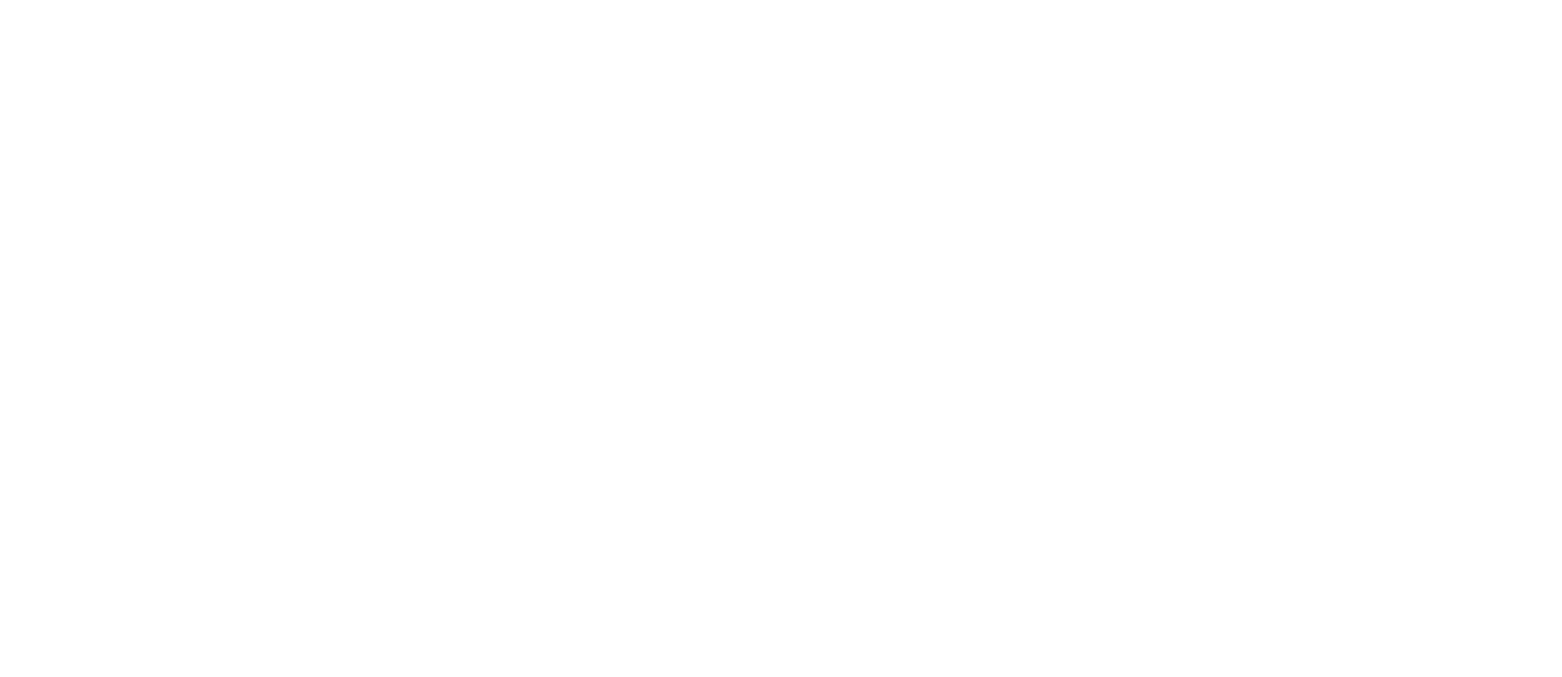
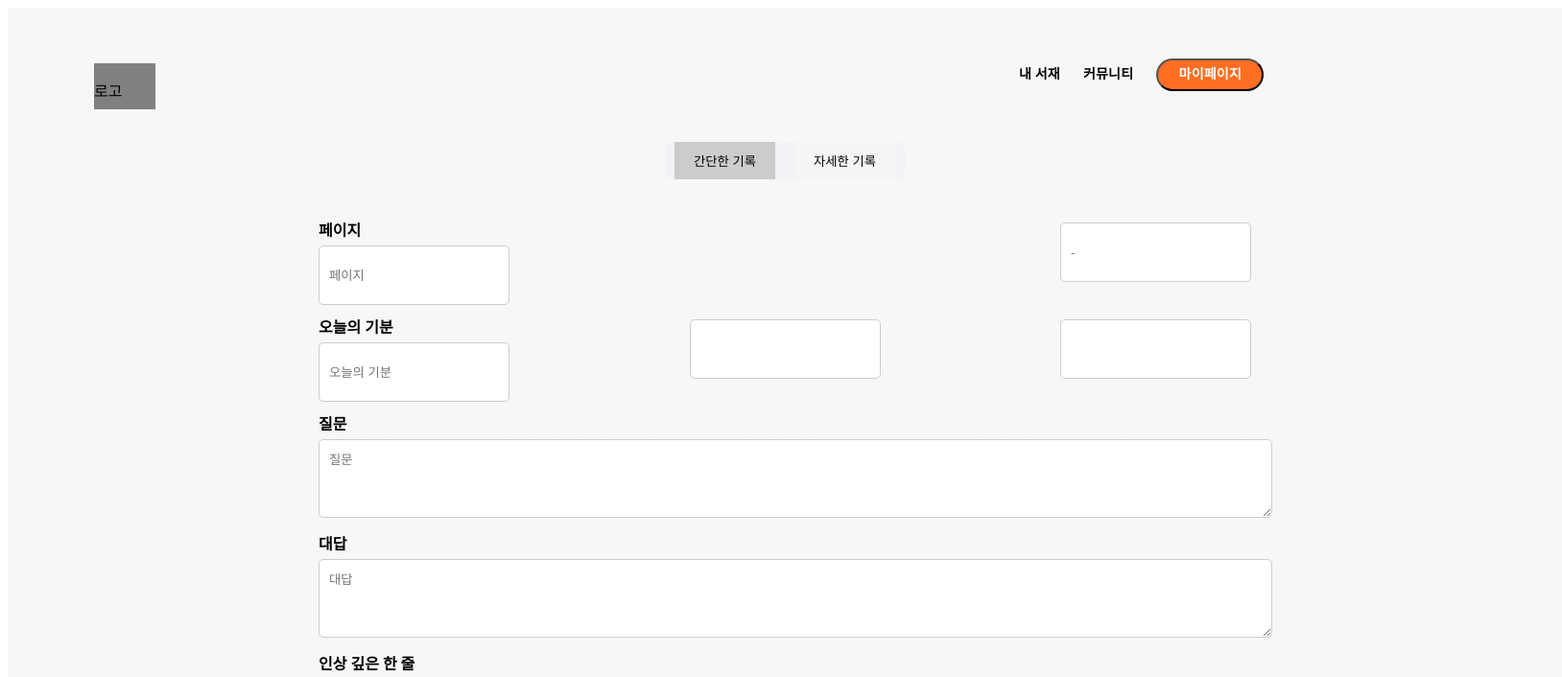
Before and after one commit to hackathon-hongik/Front, a React (Create React App) app: page /simplenote in a window 1280 px wide. Before the commit this address had no page. Shown: the top 706 px of the page at 96% size, 1628 px wide, since content can reach past the window. Built offline with nearby package versions, Linux system fonts and the light colour scheme.

Commit message:
MakeNote

```diff
--- a/package.json
+++ b/package.json
@@ -9,12 +9,16 @@
     "@testing-library/jest-dom": "^5.17.0",
     "@testing-library/react": "^13.4.0",
     "@testing-library/user-event": "^13.5.0",
+    "autoprefixer": "^10.4.19",
     "axios": "^1.7.2",
     "eslint-plugin-jsx-a11y": "^6.9.0",
+    "postcss": "^8.4.40",
     "react": "^18.3.1",
     "react-dom": "^18.3.1",
     "react-router-dom": "^6.25.1",
     "react-scripts": "5.0.1",
+    "styled-components": "^6.1.12",
+    "tailwindcss": "^3.4.6",
     "web-vitals": "^2.1.4"
   },
   "scripts": {
--- /dev/null
+++ b/postcss.config.js
@@ -0,0 +1,6 @@
+module.exports = {
+  plugins: {
+    tailwindcss: {},
+    autoprefixer: {},
+  },
+}
--- a/src/App.js
+++ b/src/App.js
@@ -2,6 +2,7 @@
 import { AfterLoginMain } from "./components/AfterLoginMain";
 import { Login } from "./components/Login";
 import { Join } from "./components/Join";
+import { SimpleNote } from "./components/SimpleNote";
 
 import {Routes,Route} from "react-router-dom";
 
@@ -12,6 +13,7 @@
       <Route path="/login" element={<Login/>}/>
       <Route path="/join" element={<Join/>}/>
       <Route path="/afterlogin" element={<AfterLoginMain/>}/>
+      <Route path="/simplenote" element={<SimpleNote/>}/>
     </Routes>
   );
 }
--- a/src/components/SimpleNote.jsx
+++ b/src/components/SimpleNote.jsx
@@ -0,0 +1,276 @@
+import React from "react";
+import { useState } from "react";
+import styled from "styled-components";
+import { useNavigate } from "react-router-dom";
+
+const AppContainer = styled.div`
+   font-family: "Pretendard JP";
+    width:1620px;
+    display: flex;
+    flex-direction: column;
+    align-items: center;
+    margin:auto;
+    background: linear-gradient(0deg, rgba(26, 54, 54, 0.04) 0%, rgba(26, 54, 54, 0.04) 100%), #FFF;
+`;
+
+const Header = styled.div`
+  width: 100%;
+  height: 120px;
+  display: flex;
+  flex-direction: row;
+`;
+
+const Logo = styled.div`
+  width: 64px;
+  height: 48px;
+  margin-top: 58px;
+  margin-left: 90px;
+  background-color: grey;
+`;
+
+const Nav = styled.div`
+  width: 500px;
+  height: 50px;
+  display: flex;
+  flex-direction: row;
+  align-items: center;
+  margin-top: 45px;
+  margin-left: auto;
+  margin-right: 90px;
+
+  a {
+    font-size: 14px;
+    font-style: normal;
+    font-weight: 600;
+    line-height: 142.9%; /* 20.006px */
+    letter-spacing: 0.203px;
+    cursor: pointer;
+    &:hover {
+      color: gray;
+    }
+  }
+
+  li {
+    list-style-type: none;
+    margin-left: 24px;
+  }
+`;
+
+const MypageBtn = styled.button`
+  width: 112px;
+  height: 34px;
+  display: flex;
+  padding: 8px 18px;
+  justify-content: center;
+  align-items: center;
+  gap: 8px;
+  border-radius: 20px;
+  color: #fff;
+  text-align: center;
+  font-feature-settings: 'ss10' on;
+  font-family: "Pretendard JP";
+  font-size: 14px;
+  font-style: normal;
+  font-weight: 600;
+  line-height: 142.9%; /* 20.006px */
+  letter-spacing: 0.203px;
+  background: #ff6e23;
+  position: relative;
+`;
+
+const ButtonToggle = styled.div`
+  position: relative;
+`;
+
+const ToggleList = styled.div`
+  width: 112px;
+  height: 210px;
+  display: flex;
+  flex-direction: column;
+  align-items: center;
+  position: absolute;
+  border-radius: 8px 8px 0px 0px;
+  background: #fff;
+`;
+
+const TabsContainer = styled.div`
+  display: flex;
+  justify-content: center;
+  margin: 20px 0;
+  border-radius: 8px;
+  background: var(--BG-Secondary, #F2F2F7);
+`;
+
+const Tab = styled.button`
+  background-color: ${props => (props.active ? '#ccc' : '#f5f5f5')};
+  border: none;
+  padding: 10px 20px;
+  margin: 0 10px;
+  cursor: pointer;
+`;
+
+const FormContainer = styled.div`
+  display: flex;
+  flex-direction: column;
+  align-items: center;
+  width: 60%;
+  margin: 20px 0;
+`;
+
+const InputRow = styled.div`
+  display: flex;
+  justify-content: space-between;
+  width: 100%;
+  margin-bottom: 10px;
+`;
+
+const Label = styled.label`
+  display: block;
+  margin-bottom: 5px;
+  font-weight: bold;
+`;
+
+const Input = styled.input`
+  width: 100%;
+  padding: 10px;
+  border: 1px solid #ccc;
+  border-radius: 5px;
+  margin-bottom: 10px;
+`;
+
+const SmallInput = styled.input`
+  flex: 1;
+  padding: 10px;
+  border: 1px solid #ccc;
+  border-radius: 5px;
+  margin-right: 9px;
+  height: 40px;
+
+  &:last-child {
+    margin-right: 0;
+  }
+`;
+
+const TextArea = styled.textarea`
+  width: 100%;
+  padding: 10px;
+  border: 1px solid #ccc;
+  border-radius: 5px;
+  margin-bottom: 10px;
+`;
+
+const SubmitButton = styled.button`
+  width: 100%;
+  padding: 10px;
+  background-color: #ccc;
+  border: none;
+  border-radius: 5px;
+  cursor: pointer;
+`;
+
+export function SimpleNote() {
+  const [activeTab, setActiveTab] = useState('simple');
+  const navigate = useNavigate();
+  const [isCheck, setCheck] = useState(false);
+
+  const handleItemClick = (path) => {
+    navigate(path);
+  };
+
+  return (
+    <AppContainer>
+      <Header>
+        <Logo>
+          <p>로고</p>
+        </Logo>
+        <Nav>
+          <li><a onClick={() => handleItemClick("/login")}>내 서재</a></li>
+          <li><a onClick={() => handleItemClick("/login")}>커뮤니티</a></li>
+          <li>
+            <ButtonToggle>
+              <MypageBtn onClick={() => { setCheck((e) => !e) }}>마이페이지</MypageBtn>
+              {isCheck && (
+                <ToggleList>
+                  <p>닉네임 변경</p>
+                  <p>1:1 문의</p>
+                  <p>로그아웃</p>
+                  <p>회원탈퇴</p>
+                </ToggleList>
+              )}
+            </ButtonToggle>
+          </li>
+        </Nav>
+      </Header>
+      <TabsContainer>
+        <Tab active={activeTab === 'simple'} onClick={() => setActiveTab('simple')}>간단한 기록</Tab>
+        <Tab active={activeTab === 'detailed'} onClick={() => setActiveTab('detailed')}>자세한 기록</Tab>
+      </TabsContainer>
+      {activeTab === 'simple' && (
+        <FormContainer>
+          <InputRow>
+            <div>
+              <Label>페이지</Label>
+              <SmallInput placeholder="페이지" />
+            </div>
+            <div>
+              <Label> </Label>
+              <SmallInput placeholder="-" />
+            </div>
+          </InputRow>
+          <InputRow>
+            <div>
+              <Label>오늘의 기분</Label>
+              <SmallInput placeholder="오늘의 기분" />
+            </div>
+            <div>
+              <Label> </Label>
+              <SmallInput placeholder="" />
+            </div>
+            <div>
+              <Label> </Label>
+              <SmallInput placeholder="" />
+            </div>
+          </InputRow>
+          <div style={{ width: '100%' }}>
+            <Label>질문</Label>
+            <TextArea placeholder="질문" rows="4" />
+          </div>
+          <div style={{ width: '100%' }}>
+            <Label>대답</Label>
+            <TextArea placeholder="대답" rows="4" />
+          </div>
+          <div style={{ width: '100%' }}>
+            <Label>인상 깊은 한 줄</Label>
+            <TextArea placeholder="인상 깊은 한 줄" rows="4" />
+          </div>
+          <SubmitButton>등록</SubmitButton>
+        </FormContainer>
+      )}
+      {activeTab === 'detailed' && (
+        <FormContainer>
+          <InputRow>
+            <div>
+              <Label>페이지</Label>
+              <SmallInput placeholder="페이지" />
+            </div>
+            <div>
+              <Label> </Label>
+              <SmallInput placeholder="-" />
+            </div>
+          </InputRow>
+          <div style={{ width: '100%' }}>
+            <Label>제목</Label>
+            <Input placeholder="제목" />
+          </div>
+          <div style={{ width: '100%' }}>
+            <Label>감상</Label>
+            <TextArea placeholder="감상" rows="6" />
+          </div>
+          <SubmitButton>등록</SubmitButton>
+        </FormContainer>
+      )}
+    </AppContainer>
+  );
+}
+
+export default SimpleNote;
```
Also changed, not shown: tailwind.config.js (added, +8 -0 lines), src/components/SpecificNote.jsx (deleted), 1 other file (tests, documents, lock files or other folders).
